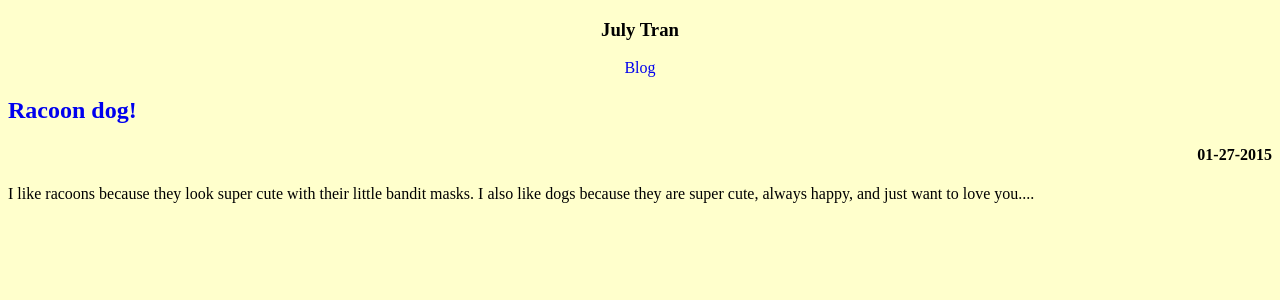
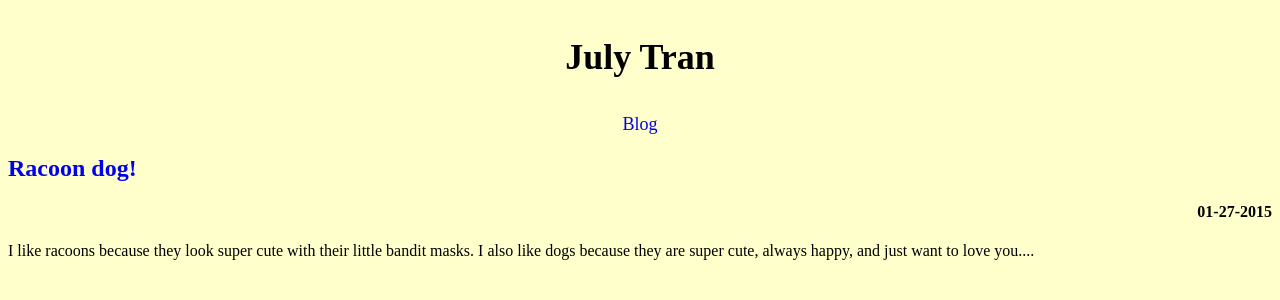
Before and after one commit to julyytran/julyytran.github.io, a Jekyll site: the page built from index.html, in a window 1280 px wide. Shown: the top 300 px of the page. Built offline with Jekyll 4.4.1, drawn with Linux system fonts in a browser that asks for light colours.

Commit message:
increase title size

```diff
--- a/css/styles.css
+++ b/css/styles.css
@@ -37,6 +37,12 @@ h4 {
 }
 
 /*align site title and nav center*/
-h3, nav {
+h3 {
   text-align: center;
+  font-size: 36px;
 }
+
+nav {
+  text-align: center;
+  font-size: 18px;
+}
```
